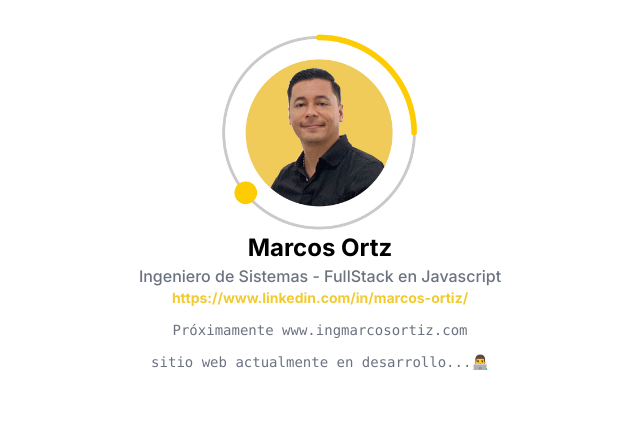
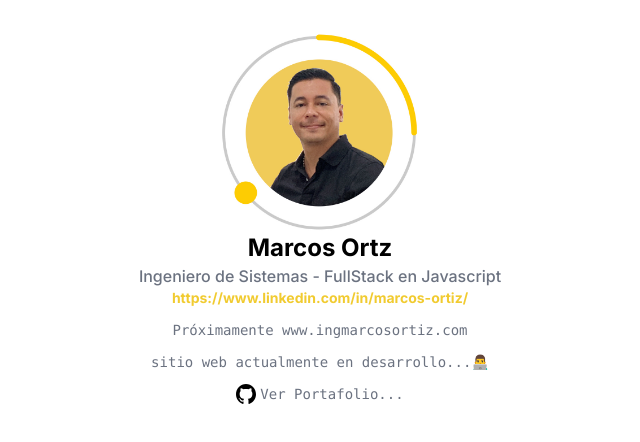
Before and after one commit to ingMarcosOrtiz/my-web, a Next.js app: page / in a window 1280 px wide. Shown: the top 442 px of the page, without its empty margins (320-960 px from the left). Built offline with nearby package versions, Linux system fonts and the light colour scheme.

Commit message:
added google analytics

```diff
--- a/app/(pages)/layout.tsx
+++ b/app/(pages)/layout.tsx
@@ -1,7 +1,8 @@
 import type { Metadata } from 'next'
 import { Inter } from 'next/font/google'
+import { ContainerHome } from '../components'
+import { GoogleTagManager } from '@next/third-parties/google'
 import '../globals.css'
-import { ContainerHome } from '../components'
 
 const inter = Inter({ subsets: ['latin'] })
 
@@ -22,6 +23,8 @@ export default function RootLayout({
         async
         defer
         type='text/javascript'></script>
+      <GoogleTagManager gtmId='G-1F128NP4FJ' />
+
       <body className={inter.className}>
         <ContainerHome>{children}</ContainerHome>
       </body>
--- a/app/(pages)/page.tsx
+++ b/app/(pages)/page.tsx
@@ -20,7 +20,7 @@ export default function HomePage() {
         </h2>
         <Link
           target='_blank'
-          className='text-sm text-dark-font-color font-bold text-primary'
+          className='text-sm text-dark-font-color font-bold text-primary hover:underline'
           href={'https://www.linkedin.com/in/marcos-ortiz/'}>
           https://www.linkedin.com/in/marcos-ortiz/
         </Link>
@@ -31,6 +31,20 @@ export default function HomePage() {
         <code className='text-sm font-mono text-gray-500 text-center mt-3'>
           sitio web actualmente en desarrollo...👨‍💻
         </code>
+
+        <Link
+          target='_blank'
+          className='text-sm text-gray-500 font-mono  flex items-center gap-1 mt-3 hover:underline'
+          href={'https://github.com/ingMarcosOrtiz'}>
+          <Image
+            loading='lazy'
+            width={20}
+            height={20}
+            src={images.github}
+            alt='logo-Valparaiso'
+          />
+          Ver Portafolio...
+        </Link>
 
         {/* <div
           className='badge-base LI-profile-badge'
--- a/app/assets/images.ts
+++ b/app/assets/images.ts
@@ -1,7 +1,9 @@
 import ImgMarcos from './img/Marcos-Ortiz-Frontend-developer.jpg'
+import github from './img/github.svg'
 
 const myImages = {
   ImgMarcos,
+  github,
 }
 
 export default myImages
```
Also changed, not shown: package.json (+6 -5 lines), app/assets/img/github.svg (added), 1 other file (tests, documents, lock files or other folders).
